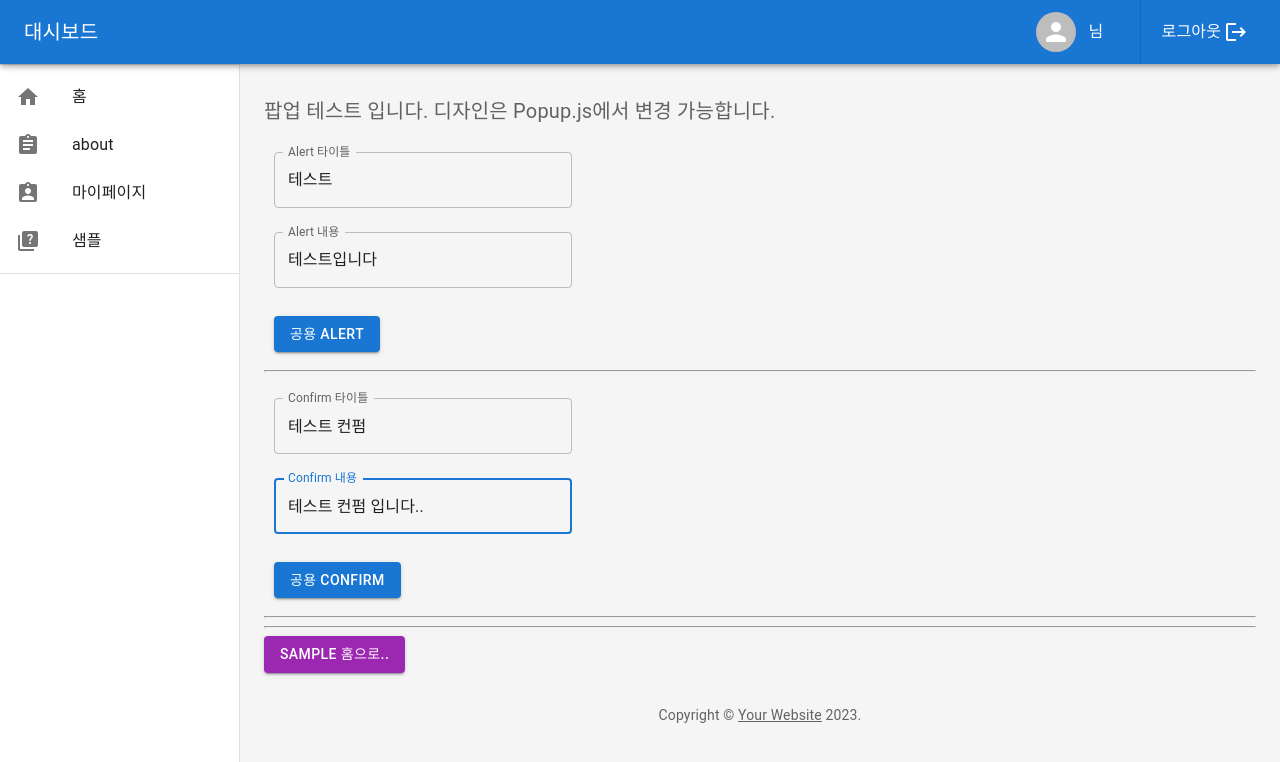
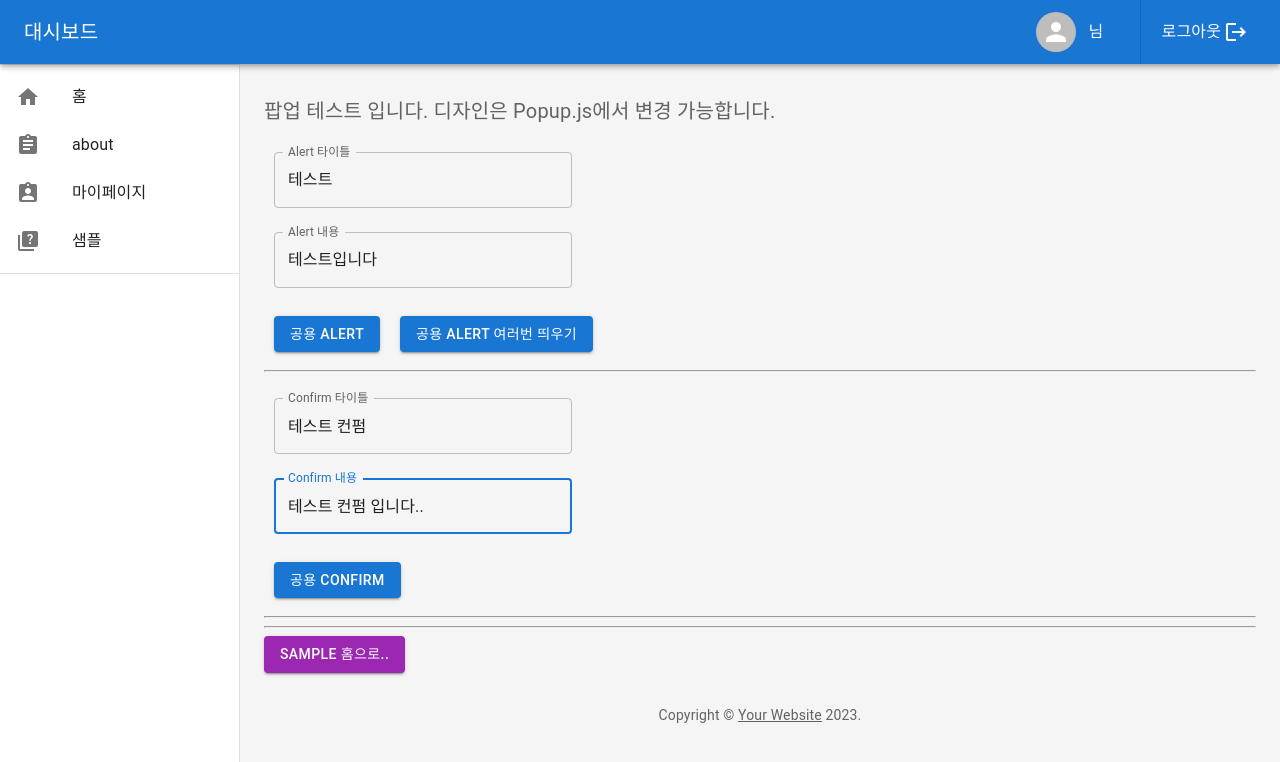
Before and after one commit to kokomai/base_react, a React (Create React App) app: page /popupSample in a window 1280 px wide. Shown: the top 762 px of the page. Built offline with nearby package versions, Linux system fonts and the light colour scheme.

Commit message:
add sample cases

```diff
--- a/src/features/sample/PopupSample.js
+++ b/src/features/sample/PopupSample.js
@@ -6,13 +6,27 @@ import { COMM } from "../../app/common";
 import usePopup from "../../app/popup";
 
 export default function PopupSample() {
+  /**
+   *  input에 입력된 값을 alert, confirm에 사용하려고 선언한 것입니다.
+   *  단순히 alert, confirm을 호출하실 떄에는 문자열만 사용하셔도 무방합니다.
+   */
   const [alertTitle, setAlertTitle] = React.useState("테스트");
   const [alertText, setAlertText] = React.useState("테스트입니다");
   const [confirmTitle, setConfirmTitle] = React.useState("테스트 컨펌");
   const [confirmText, setConfirmText] = React.useState("테스트 컨펌 입니다..");
   const nav = useNavigate();
+
+  /**
+   * 공용 alert, confirm을 함수형태로 사용하기 위해서는
+   * usePop이란 custom hook을 선언 및 초기화 해야합니다.
+   *  */
   const pop = usePopup();
 
+
+  /**
+   * alert에서 확인 버튼 누를 시 실행될 함수입니다.
+   * 간단한 로직일 경우 익명함수(function(){}, ()=>{})를 사용하셔도 무방합니다.
+   */
   function alertConfirm() {
     alert("알럿 확인입니다. 확인 클릭시 실행");
   }
@@ -27,10 +41,24 @@ export default function PopupSample() {
     pop.alert({title: alertTitle, text: alertText, btn: '확인입니다.', onConfirm: alertConfirm});
   }
 
+  const alertTest2 = ()=> {
+      pop.alert({title: alertTitle, text: alertText, btn: '두번째 띄우기', onConfirm: function() {
+        pop.alert({title: alertTitle+"2", text: alertText+"2", btn: '확인입니다.', onConfirm: alertConfirm});
+      }});
+  }
+
+  /**
+   * confirm에서 확인 버튼 누를 시 실행될 함수입니다.
+   * 간단한 로직일 경우 익명함수(function(){}, ()=>{})를 사용하셔도 무방합니다.
+   */
   function confirmAgree() {
     alert("컨펌 확인입니다. 확인 클릭시 실행");
   }
 
+  /**
+   * confirm에서 취소 버튼 누를 시 실행될 함수입니다.
+   * 간단한 로직일 경우 익명함수(function(){}, ()=>{})를 사용하셔도 무방합니다.
+   */
   function confirmCancel() {
     alert("컨펌 취소입니다. 취소 클릭시 실행");
   }
@@ -78,6 +106,7 @@ export default function PopupSample() {
       </Box>
 
       <Button variant="contained" color="primary" sx={{margin:"1%"}} onClick={()=>{alertTest();}}>공용 Alert</Button>
+      <Button variant="contained" color="primary" sx={{margin:"1%"}} onClick={()=>{alertTest2();}}>공용 Alert 여러번 띄우기</Button>
       <hr></hr>
       <Box sx={{ width: '30%', margin: "1%"}}>
         <TextField
```
